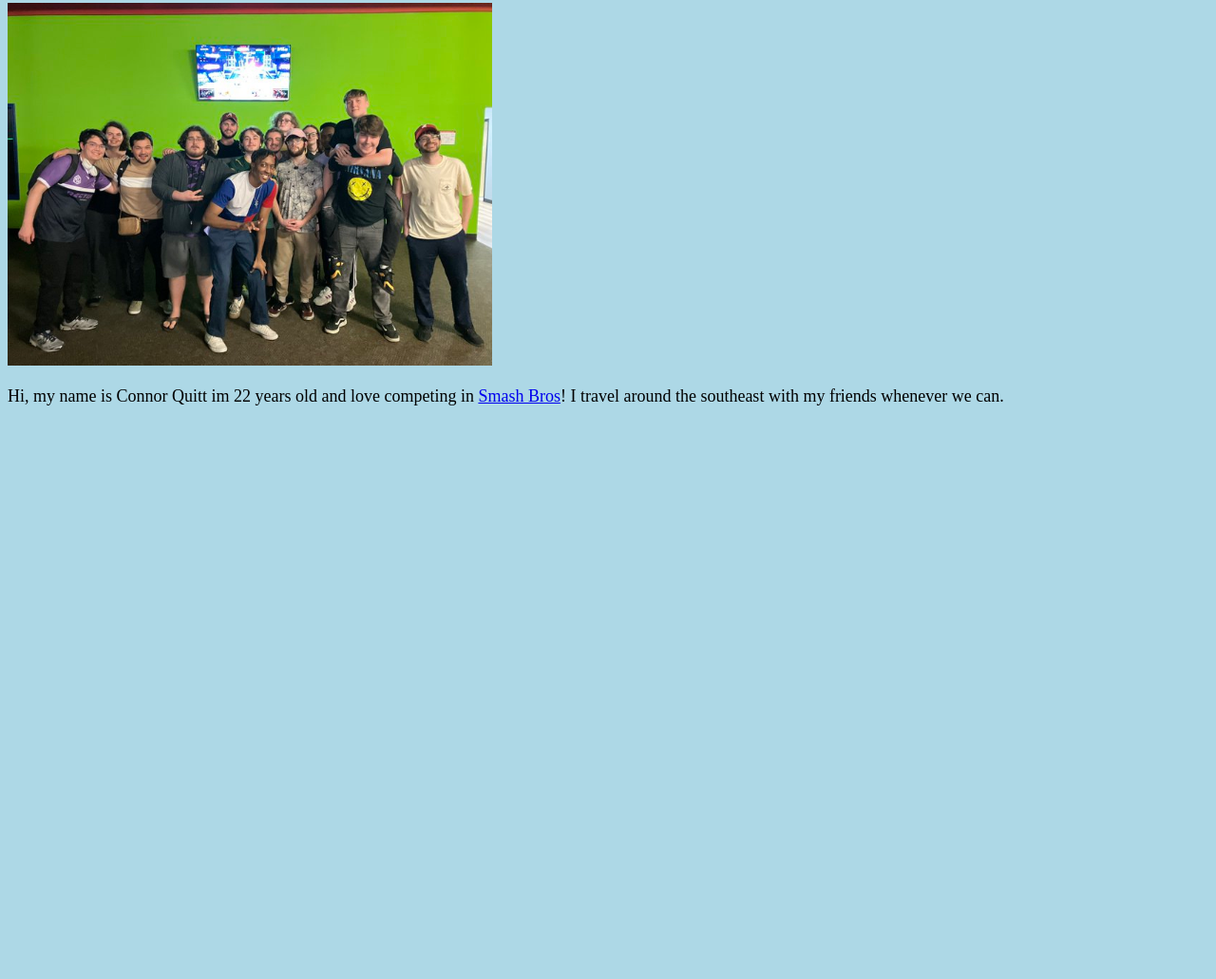
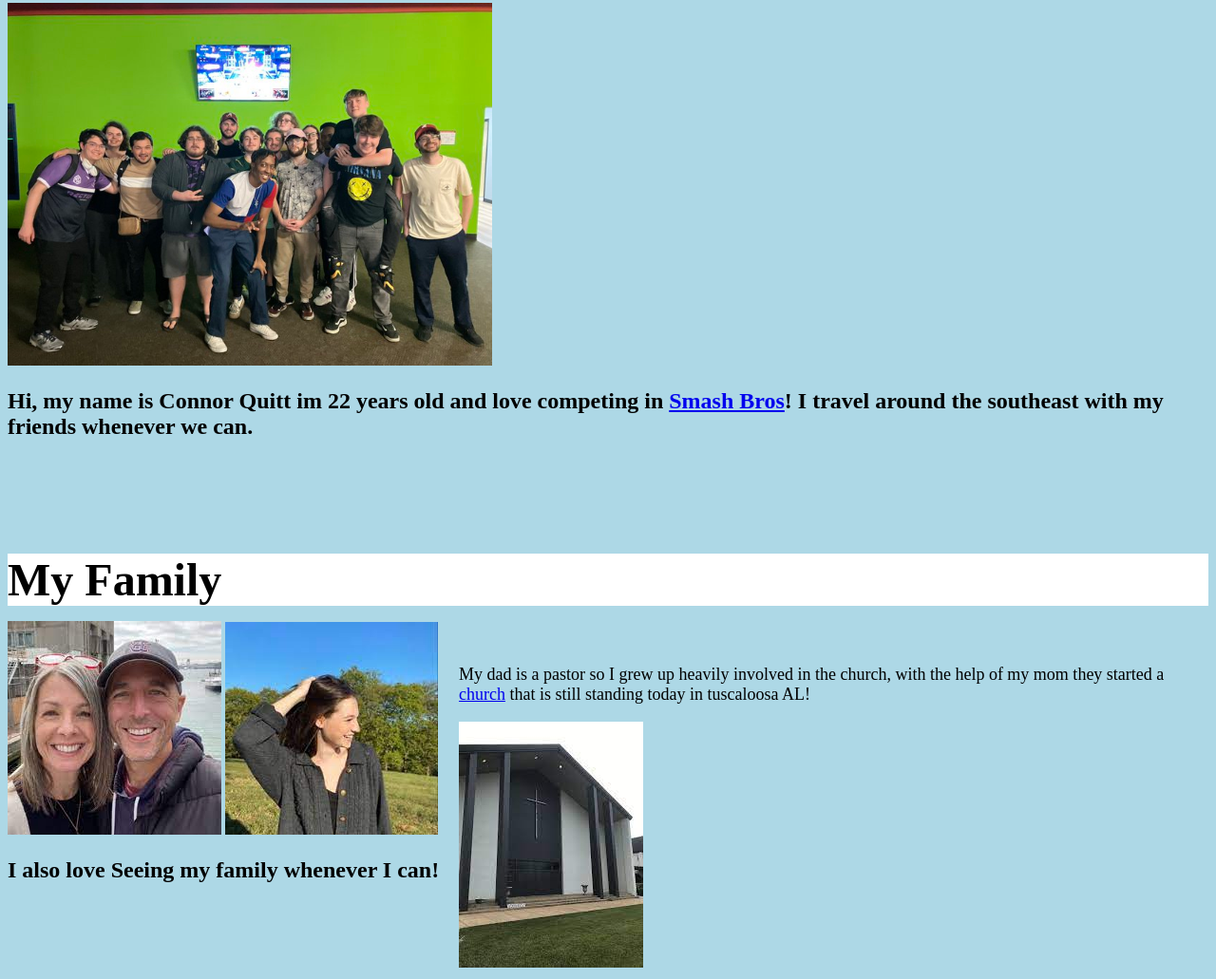
Before and after one commit to connorquitt/my-personal-website, a plain HTML site: page index.html in a window 1280 px wide. Shown: the part 761-1792 px from the top of the page at 95% size. Before the commit the page ends 1207 px from the top, so only its background shows below. Drawn offline with Linux system fonts and the light colour scheme.

Commit message:
new images and family section

```diff
--- a/index.html
+++ b/index.html
@@ -4,8 +4,8 @@
         <title>My Personal Website</title>
         <link rel="stylesheet" href="style.css" />
     </head>
-    <header>
-        <h1 id="about">About Me</h1>
+    <header id="social">
+        <h1 id="about">Social Life</h1>
     </header>
     <body>
         <script src="script.js"></script>
@@ -22,13 +22,30 @@
             src="FvEdka7WIBwvU88.jpg"
             alt="doodooclub3"
             >
+
         </p>
-        <p id="travel">
+        <h2 id="travel">
             Hi, my name is Connor Quitt im 22 years old and love competing in <a href="https://en.wikipedia.org/wiki/Super_Smash_Bros._Ultimate">Smash Bros</a>!
             I travel around the southeast with my friends whenever we can.
+        </h2>
+
+        <Header id="fam"><strong>My Family</strong></Header>
+
+        <p id="family">
+            <img id="parents"
+            src="download.jpg"
+            alt="My Parents"
+            >
+            <img id="sydney"
+            src="Sydney.jpg.jpg"
+            alt="My Sister"
+            >
         </p>
-
-
-
+        <h2>I also love Seeing my family whenever I can!</h2>
+        <p id="church">My dad is a pastor so I grew up heavily involved in the church, with the help of my mom they started a <a href="https://www.hopecitytuscaloosa.com">church</a> that is still standing today in tuscaloosa AL!</p>
+        <img id="hopeCity"
+        src="Hopecity.jpg"
+        alt="My parents church"
+        >
     </body>
 </html>
--- a/script.js
+++ b/script.js
@@ -1,15 +1,15 @@
-const chinaBob = document.getElementById(`doo1`);
-chinaBob.addEventListener(`onclick`, function() {
+const chinaBob = document.body.getElementById(`travel`);
+travel.addEventListener(`click`, function() {
  alert("besties at China Bob");
-})
+});
 
 const yellowhammer = document.getElementById("doo2");
-yellowhammer.addEventListener(`onclick`, function() {
+yellowhammer.addEventListener(`click`, function() {
     alert("Everyone at our regions first big event!");
-})
+});
 
 const georgia = document.getElementById("doo3");
-georgia.addEventListener(`onclick`, function() {
+georgia.addEventListener(`click`, function() {
     console.log("working");
     alert("Carpool to Georgia!");
-})
+});
--- a/style.css
+++ b/style.css
@@ -3,14 +3,17 @@ body{
     margin: right 250px;
 }
 
-header {
-    background: black;
+header#social {
+    background: white;
     margin:auto;
 }
 
-h1#about {
-    color: white;
+header#fam {
+    font-size: 48px;
+    margin-top: 120px;
+    background: white;
 }
+
 
 img#doo1 {
 width: auto;
@@ -30,6 +33,12 @@ img#doo3 {
    margin-left: auto;
 }
 
-p#travel {
-    font-size: 18px;
+img#hopeCity {
+    margin-left:475px;
 }
+
+p#church {
+font-size: 18px;
+margin-left:475px;
+margin-top:-250px;
+}
```
Also changed, not shown: Hopecity.jpg (added), Sydney.jpg.jpg (added), download.jpg (added).
